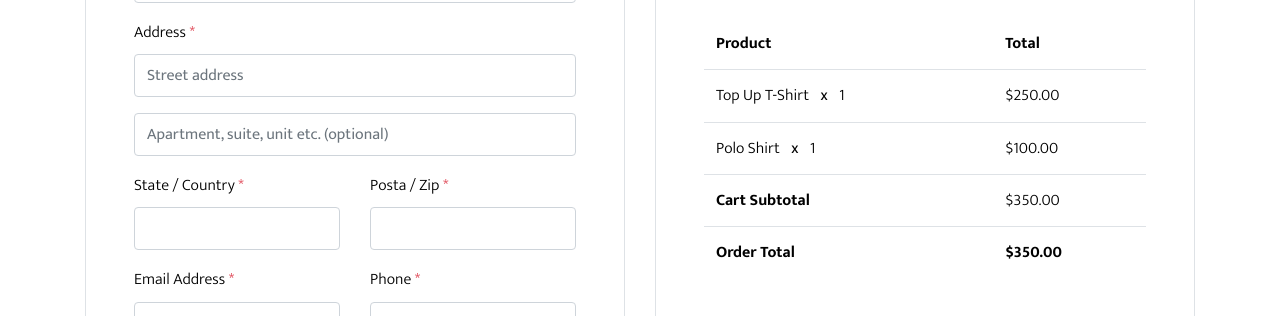
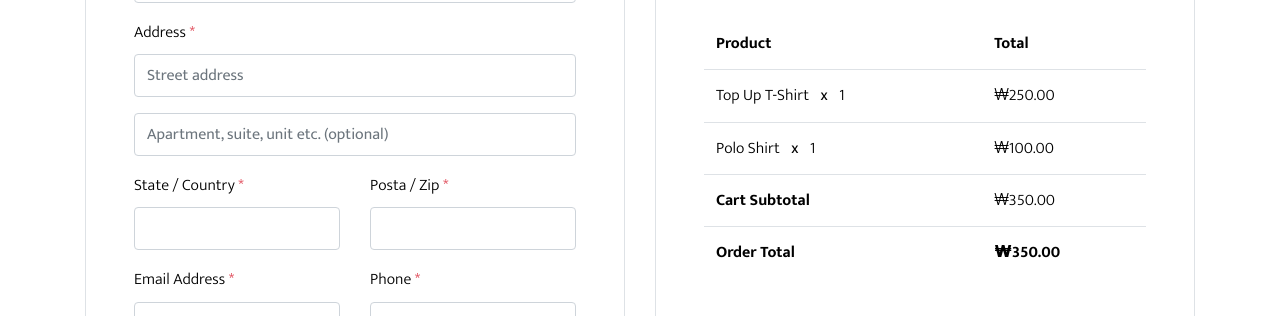
Before and after one commit to skkuse/2019spring_41class_team6, a Vue app: page /checkout in a window 1280 px wide. Shown: the part 816-1132 px from the top of the page. Built offline with nearby package versions, Linux system fonts and the light colour scheme; no server answers.

Commit message:
dollar to won

```diff
--- a/src/views/Checkout.vue
+++ b/src/views/Checkout.vue
@@ -405,24 +405,24 @@
                         <td>
                           Top Up T-Shirt <strong class="mx-2">x</strong> 1
                         </td>
-                        <td>$250.00</td>
+                        <td>₩250.00</td>
                       </tr>
                       <tr>
                         <td>Polo Shirt <strong class="mx-2">x</strong> 1</td>
-                        <td>$100.00</td>
+                        <td>₩100.00</td>
                       </tr>
                       <tr>
                         <td class="text-black font-weight-bold">
                           <strong>Cart Subtotal</strong>
                         </td>
-                        <td class="text-black">$350.00</td>
+                        <td class="text-black">₩350.00</td>
                       </tr>
                       <tr>
                         <td class="text-black font-weight-bold">
                           <strong>Order Total</strong>
                         </td>
                         <td class="text-black font-weight-bold">
-                          <strong>$350.00</strong>
+                          <strong>₩350.00</strong>
                         </td>
                       </tr>
                     </tbody>
```
